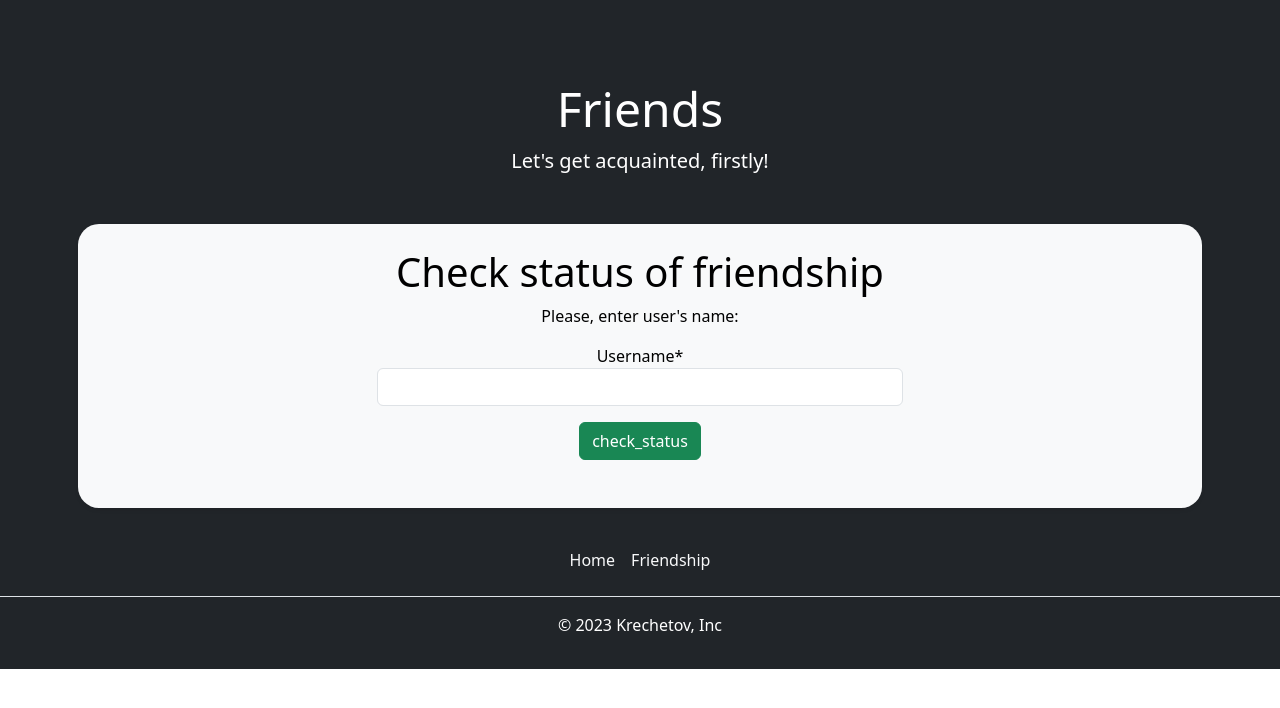
After one commit to NikiTesla/vk_friends, a Django app: page /friendship/check_status in a window 1280 px wide. The commit adds this page. Shown: the top 708 px of the page. Run offline with Django 4.2, Linux system fonts and the light colour scheme; the visitor is signed in with stand-in values (Sample User, id 1); some libraries are stand-ins or nearby versions.

Commit message:
added ability to check status of relations

```diff
--- /dev/null
+++ b/friendship/templates/check_status.html
@@ -0,0 +1,19 @@
+{% extends "base.html" %}
+{% load crispy_forms_tags %}
+
+{% block title %}Check status{% endblock %}
+{% block content %}
+    <h1>Check status of friendship</h1>
+    <p>Please, enter user's name:</p>
+    <div class="container col-6 pb-3">
+    {% if status %}
+        <h4>{{ status }}</h4>
+    {% else %}
+    <form action="check_status" method="post">
+        {{ form|crispy }}
+        {% csrf_token %}
+        <p><input type="submit" value="check_status" class="btn btn-success mt-3"></p>
+    </form>
+    {% endif %}
+</div>
+{% endblock %}
--- a/friendship/templates/index.html
+++ b/friendship/templates/index.html
@@ -6,4 +6,5 @@
     <a href="add_friend" class="btn btn-dark m-2">Add friend</a><br/>
     <a href="show_friends" class="btn btn-dark m-2">Show friends</a><br/>
     <a href="show_requests" class="btn btn-dark m-2">Friendship requests</a><br/>
-{% endblock %}
+    <a href="check_status" class="btn btn-dark m-2">Check friendship status</a><br/>
+    {% endblock %}
--- a/friendship/urls.py
+++ b/friendship/urls.py
@@ -7,11 +7,12 @@ urlpatterns = [
     path("show_friends", views.show_friends, name="show_friends"),
     path("add_friend", views.add_friend, name="add_friend"),
     path("show_requests", views.show_requests, name="show_requests"),
+    path("check_status", views.check_status, name="check_status"),
 
     path("accept", views.accept, name="accept"),
     path("reject", views.reject, name="reject"),
     path("withdraw", views.withdraw, name="withdraw"),
 
     path("delete_friend", views.delete_friend, name="delete_friend"),
-    path("send_message", views.send_message, name="send_message")
+    path("send_message", views.send_message, name="send_message"),
 ]
--- a/friendship/views.py
+++ b/friendship/views.py
@@ -1,4 +1,3 @@
-from django.http import JsonResponse
 from django.shortcuts import render, redirect
 from django.contrib.auth.decorators import login_required
 import django.contrib.auth as auth
@@ -10,13 +9,19 @@ from rest_framework.decorators import api_view
 from .models import FriendshipRequest
 from.forms import FriendshipForm
 from users.models import UserProfile
-from .serializers import UserSerializer, IncomeFriendshipRequestsSerializer, OutcomeFriendshipRequestsSerializer
+from .serializers import UserSerializer, get_requests_serialized
+
+class SkipException(Exception):
+    """Exception for skip blocks of code with status message"""
+    def __init__(self, status: str=""):
+        self.status = status
 
 @login_required
 def index(request):
+    """main page with list of available actions with friendship"""
     return render(request, "index.html")
 
-@login_required()
+@login_required
 @api_view(('GET',))
 def show_friends(request):
     """show_friends returns drf response with current username and its friends"""
@@ -24,6 +29,57 @@ def show_friends(request):
     friends = UserSerializer(user.friends.all(), many=True).data
 
     return render(request, "friends.html", {'friends': friends})
+
+@login_required
+@api_view(("GET", "POST"))
+def check_status(request):
+    """check_status is provided for user to get information about connection with other user"""
+    try:
+        assert request.method == "POST"
+        form = FriendshipForm(request.POST)
+        user_profile = UserProfile.objects.get(user=auth.get_user(request))
+
+        if form.is_valid():
+            cd = form.cleaned_data
+            try:
+                friend = User.objects.get(username=cd['username'])
+            except User.DoesNotExist:
+                return Response("User doesn't exist")
+
+        status = "Nothing"
+        try:
+            if user_profile.user.username == friend.username:
+                status = "We recognized you! It is your username"
+                raise SkipException(status)
+
+            user_profile.friends.get(username=friend.username)
+            status = "Friends"
+            raise SkipException(status)
+        except User.DoesNotExist:
+            pass
+
+        try:
+            user_profile.requests.get(to_user=friend, status="pending")
+            status = "Request was sent"
+            raise SkipException(status)
+        except FriendshipRequest.DoesNotExist:
+            pass
+
+        try:
+            user_profile.requests.get(from_user=friend, status="pending")
+            status = "User is waiting you to answer on the friendship request"
+            raise SkipException(status)
+        except FriendshipRequest.DoesNotExist:
+            pass
+
+    except AssertionError:
+        status = ""
+        form = FriendshipForm()
+    except SkipException as e:
+        form = ""
+        status = e.status
+
+    return render(request, 'check_status.html', {'form': form, 'status': status})
 
 @login_required()
 @api_view(("POST","GET"))
@@ -47,7 +103,7 @@ def add_friend(request):
                 return Response("User doesn't exist", status=400)
 
             if friend not in user_profile.friends.all() and user_profile.user.id != friend.id:
-                incoming, outcoming = _get_requests_serialized(user_profile)
+                incoming, outcoming = get_requests_serialized(user_profile)
                 for freq in outcoming:
                     if freq["to_user"] == friend.id:
                         return Response("Already sent", status=400)
@@ -73,8 +129,9 @@ def add_friend(request):
 @login_required
 @api_view(("GET",))
 def show_requests(request):
+    """list all incoming and outcoming requests with status pending for current user"""
     user = UserProfile.objects.get(user=auth.get_user(request))
-    incoming, outcoming = _get_requests_serialized(user)
+    incoming, outcoming = get_requests_serialized(user)
 
     return render(request, "requests.html", {
         "user": str(user),
@@ -82,6 +139,7 @@ def show_requests(request):
         "incoming": incoming
     })
 
+@login_required
 @api_view(("POST",))
 def withdraw(request):
     """withdraw of friendship request"""
@@ -93,6 +151,7 @@ def withdraw(request):
 
     return redirect("show_requests")
 
+@login_required
 @api_view(("POST",))
 def accept(request):
     """acceptance of friendship request"""
@@ -104,6 +163,7 @@ def accept(request):
 
     return redirect("show_requests")
 
+@login_required
 @api_view(("POST",))
 def reject(request):
     """rejection of friendship request"""
@@ -115,7 +175,7 @@ def reject(request):
     _stat_request(friend_profile, user_profile, "reject")
     return redirect("show_requests")
 
-
+@login_required
 @api_view(("POST",))
 def delete_friend(request):
     """deleting friend"""
@@ -132,26 +192,10 @@ def delete_friend(request):
 
     return redirect("show_friends")
 
+@login_required
 @api_view(("GET", "POST"))
 def send_message(request):
     ...
-
-def _get_requests_serialized(user: UserProfile):
-    """Internal function to serialize incoming and outcoming requests for user"""
-    try:
-        incoming = user.requests.filter(to_user=user.user, status="pending")
-        ser_incoming = IncomeFriendshipRequestsSerializer(incoming, many=True).data
-    except FriendshipRequest.DoesNotExist:
-        ser_incoming = []
-
-    try:
-        outcoming = user.requests.filter(from_user=user.user, status="pending")
-        ser_outcoming = OutcomeFriendshipRequestsSerializer(outcoming, many=True).data
-    except FriendshipRequest.DoesNotExist:
-        ser_outcoming = []
-
-    return (ser_incoming, ser_outcoming)
-
 
 def _accept_request(from_user: UserProfile, to_user: UserProfile):
     """internal function gets user is sending request, user is accepting request, makes them friends"""
```
Also changed, not shown: friendship/serializers.py (+18 -0 lines).
